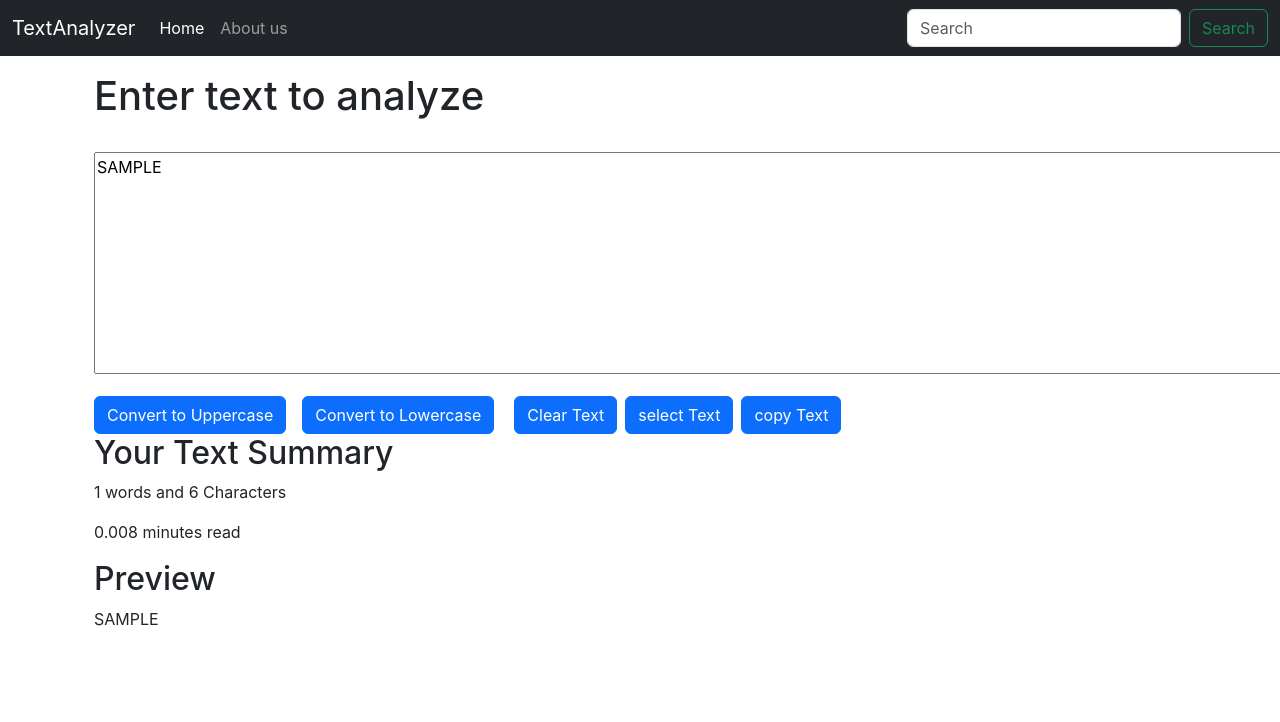
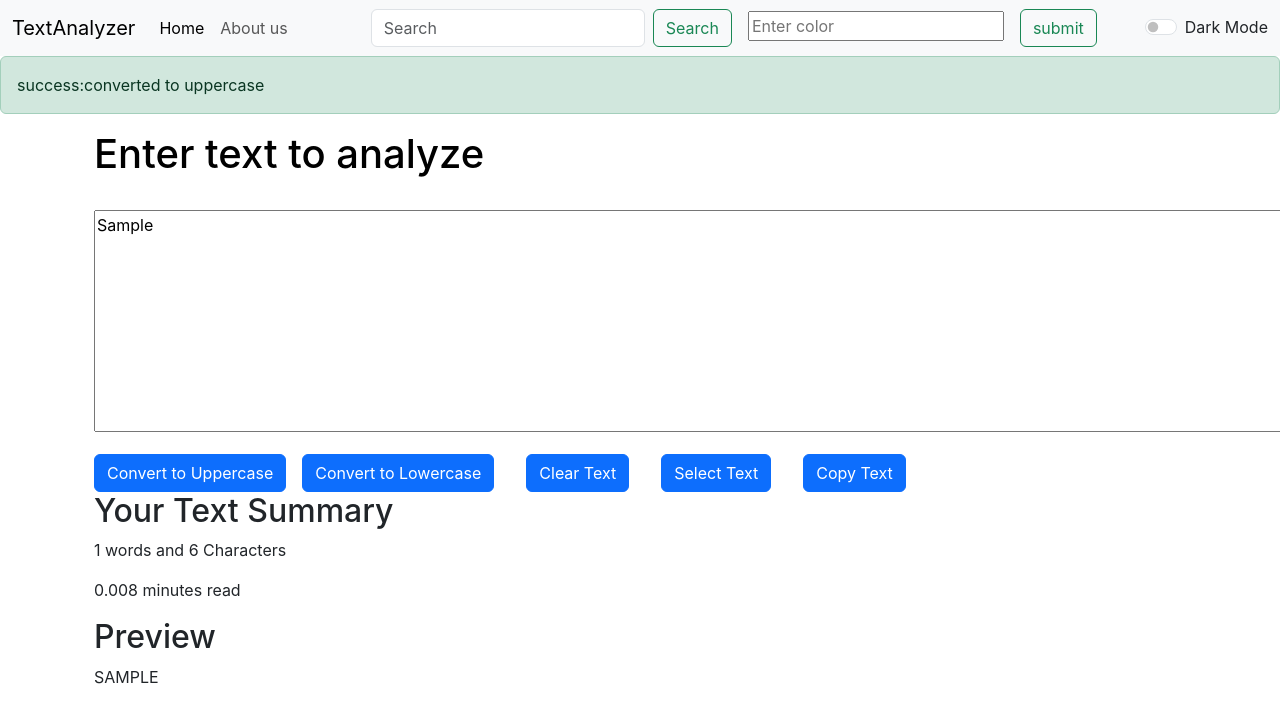
Before and after one commit to LokeshGangineni/TextAnalyzer, a React (Create React App) app: page / in a window 1280 px wide. Both pictures are taken after typing "Sample" into the empty fields and a click on the button "Convert to Uppercase". Shown: the top 722 px of the page. Built offline with nearby package versions, Linux system fonts and the light colour scheme.

Commit message:
2nd commit

```diff
--- a/src/App.js
+++ b/src/App.js
@@ -3,15 +3,61 @@
    import { useState } from "react";
 import About from "./components/About";
 import Navbar from "./components/Navbar";
-   import Textform from "./components/Textform"
+import Textform from "./components/Textform";
+import Alert from './components/Alert';
 // let name ="lokesh"
-function App() {
-  const [mode, setMode] = useState('dark');
+
+ function App() {
+  const [mode, setMode] = useState('light');
+  const [alert,setAlert]=useState(null);
+  const [customColor,setColor]=useState('')
+  // const valueColor=document.getElementsByClassName("color-change-input mx-3");
+  const changeColor=()=>
+  {
+    if(customColor.trim()!=='')
+    {
+      document.body.style.backgroundColor=customColor;
+      showAlert(`color changed to ${customColor}`,"success")
+    }
+    else
+    {
+      showAlert('please enter valid color in input')
+    }
+  }
+  // const changeColor=document.
+
+  const showAlert=(message,type)=>
+  {
+    setAlert({
+      msg:message,
+      type:type
+    })
+  }
+  const toggleMode= ()=>
+    {
+      if(mode==='light')
+      {
+        setMode('dark');
+        document.body.style.backgroundColor='black';
+        document.body.style.color='white';
+        showAlert("Enabled to dark mode","Success")
+      }
+      else
+      {
+        setMode('light');
+        document.body.style.backgroundColor='white';
+        document.body.style.color='black';
+        showAlert("Enabled to light mode","Success")
+      }
+    }
   return (
     <>
-      <Navbar title="TextAnalyzer" aboutText="About us" mode={mode} />
+
+
+      <Navbar title="TextAnalyzer" aboutText="About us" mode={mode} toggleMode={toggleMode} setCustomColor={setColor} changeColor={changeColor} />
+      <Alert alert={alert}/>
       <div className="container my-3">
-      <Textform  heading="Enter text to analyze" />
+      <Textform showAlert={showAlert} heading="Enter text to analyze"  />
       {/* <About/> */}
       </div>
 
--- /dev/null
+++ b/src/components/Alert.js
@@ -0,0 +1,13 @@
+import React from 'react'
+// import props from 'react';
+
+function Alert(props) {
+  return (
+
+    props.alert &&<div class="alert alert-success" role="alert">
+  {props.alert.type}:{props.alert.msg}
+</div>
+  )
+}
+
+export default Alert;
--- a/src/components/Navbar.js
+++ b/src/components/Navbar.js
@@ -5,7 +5,7 @@ import PropTypes from 'prop-types'
 export default function Navbar(props) {
   return (
     <>
-    <nav className={`navbar navbar-expand-lg navbar-${props.mode} bg-${props.mode}`}>
+    <nav className={`navbar navbar-expand-lg navbar-${props.mode} bg-${props.mode}` } >
   <div  className="container-fluid ">
     <a className="navbar-brand" href="/">{props.title}</a>
     {/* <button className="navbar-toggler" type="button" data-bs-toggle="collapse" data-bs-target="#navbarSupportedContent" aria-controls="navbarSupportedContent" aria-expanded="false" aria-label="Toggle navigation">
@@ -25,15 +25,33 @@ export default function Navbar(props) {
         <input className="form-control me-2" type="search" placeholder="Search" aria-label="Search"/>
         <button className="btn btn-outline-success" type="submit">Search</button>
       </form>
+      <div>
+        <input className="color-change-input mx-3" type="text" placeholder='Enter color' value={props.customColor}  onChange={(e) => props.setCustomColor(e.target.value)}/>
+        <button className="btn btn-outline-success" onClick={props.changeColor}>submit</button>
+      </div>
+      <div className={`form-check form-switch text-${props.mode==='light'?'dark':'light'}`}>
+      <input className="form-check-input mx-2" onClick={props.toggleMode} type="checkbox" role="switch" id="flexSwitchCheckDefault"/>
+      <label className="form-check-label" htmlFor="flexSwitchCheckDefault">Dark Mode</label>
+    </div>
     </div>
   </div>
 </nav></>
   )
 }
 
-Navbar.prototypes={title:PropTypes.string.isRequired,
-                  aboutText:PropTypes.string
-                  }
+// Navbar.protoTypes={title:PropTypes.string.isRequired,
+//                   aboutText:PropTypes.string
+//                   }
+
+Navbar.propTypes = {
+  title: PropTypes.string.isRequired,
+  aboutText: PropTypes.string,
+  customColor: PropTypes.string,
+  setCustomColor: PropTypes.func,
+  changeColor: PropTypes.func,
+  toggleMode: PropTypes.func,
+  mode: PropTypes.string
+}
 
 Navbar.defaultProps={
                       title:'Raja',
--- a/src/components/Textform.js
+++ b/src/components/Textform.js
@@ -1,4 +1,4 @@
-import React ,{useState}from 'react'
+import React,{useState}from 'react'
 
 
 
@@ -10,32 +10,34 @@ export default function Textform(props) {
       console.log("clicked on to uppercase");
       var newStr=text.toUpperCase();
       setText(newStr);
+      props.showAlert("converted to uppercase","success")
 
     }
-    const clearText=()=>
+    const ClearText=()=>
     {
       setText("");
+      props.showAlert("Text is cleared ","success");
     }
     const handleLoClick=(event)=>
     {
       console.log("clicked on to uppercase");
       var newStr=text.toLowerCase();
       setText(newStr);
+      props.showAlert("converted to lowercase","success")
 
     }
     const handleOnChange=(event)=>
     {
-
       setText(event.target.value);
-
     }
-    const selectText=()=>
+    const SelectText=()=>
     {
       let text=document.getElementById("myBox");
       text.select();
+      props.showAlert("you have selected all the text","success")
       // navigator.clipboard.writeText(text.value);
     }
-    const copyText=()=>
+    const CopyText=()=>
     {
       let text=document.getElementById("myBox");
       text.select();
@@ -44,18 +46,18 @@ export default function Textform(props) {
 
   return (
     <>
-    <div>
+    <div style={{color:props.mode==="dark"?"white":"black"}}>
       <div className="container">
         <h1 >{props.heading}</h1>
         <div  className="mb-3">
             <br />
-            <textarea style={{width:'80em'}} name="" id="myBox" rows="9" value={text} onChange={handleOnChange} ></textarea>
+          <textarea style={{width:'80em',color:props.mode==="dark"?"white":"black"}} name="" id="myBox" rows="9"  onChange={handleOnChange}></textarea>
         </div>
         <button className="btn btn-primary" onClick={handleUpClick}>Convert to Uppercase</button>
         <button className="btn btn-primary mx-3" onClick={handleLoClick}>Convert to Lowercase</button>
-        <button className="btn btn-primary mx-1" onClick={clearText}>Clear Text</button>
-        <button className="btn btn-primary mx-1" onClick={selectText}>select Text</button>
-        <button className="btn btn-primary mx-1" onClick={copyText}>copy Text</button>
+        <button className="btn btn-primary mx-3" onClick={ClearText}>Clear Text</button>
+        <button className="btn btn-primary mx-3" onClick={SelectText}>Select Text</button>
+        <button className="btn btn-primary mx-3" onClick={CopyText}>Copy Text</button>
       </div>
     </div>
     <div className="container my-10">
@@ -63,7 +65,8 @@ export default function Textform(props) {
       <p>{text.split(" ").length} words and {text.length}  Characters</p>
       <p>{0.008 * text.split(" ").length} minutes read</p>
       <h2>Preview</h2>
-      <p>{text}</p>
+      <p>{text.length>0 ?text:"Enter some text to preview"}</p>
+
     </div>
     </>
   )
```
